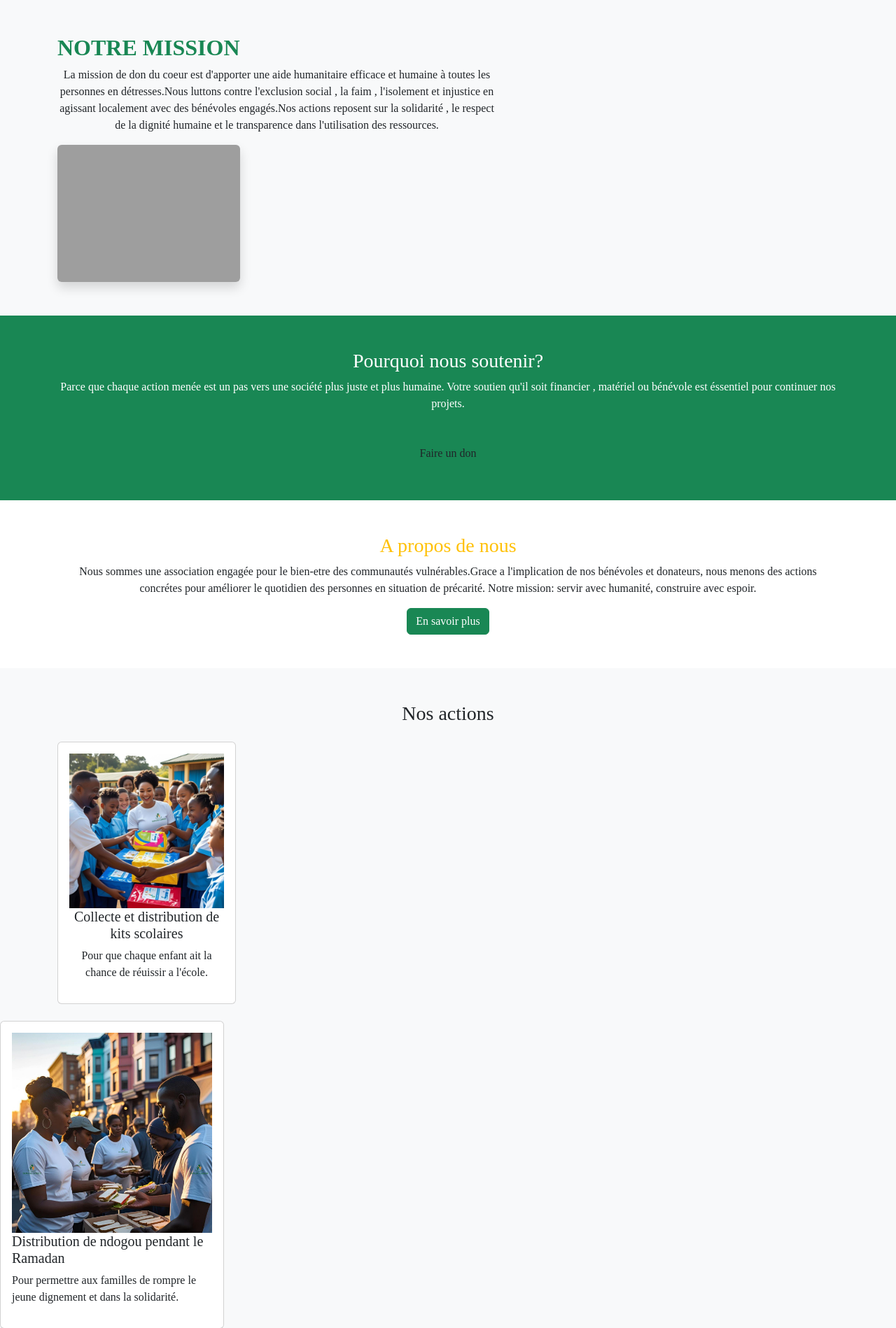
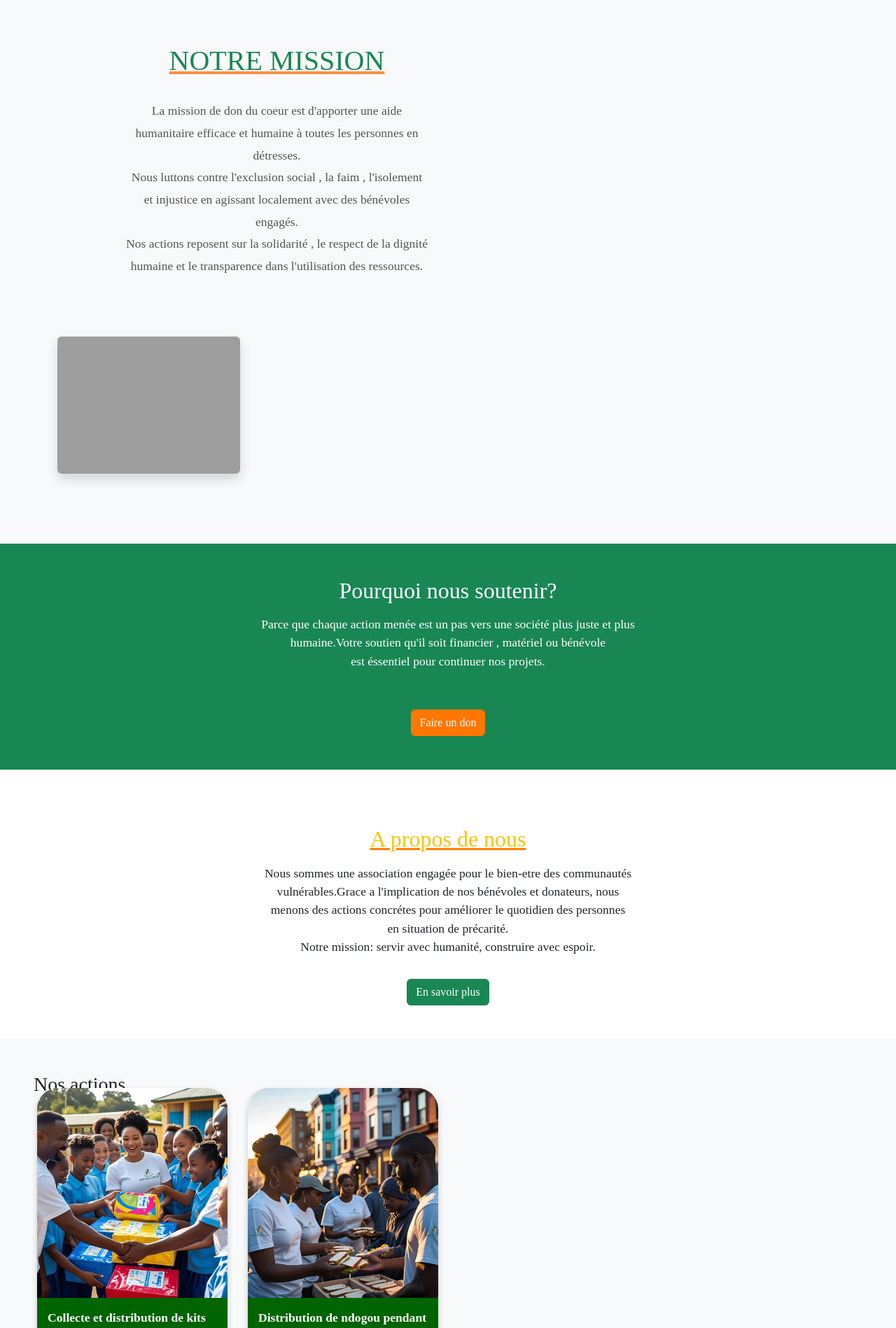
Before and after one commit to KanyC11/Memoire---E-social, a PHP site: page / in a window 1280 px wide. Shown: the part 1819-3717 px from the top of the page at 70% size. Run offline with PHP 8.4, Linux system fonts and the light colour scheme; grey boxes are pictures that could not be loaded.

Commit message:
Création de la page d-accueil

```diff
--- a/index.html
+++ b/index.html
@@ -65,7 +65,7 @@
                           des vêtements décents ou à une alimentation équilibrée. <br>
                           Face à cette réalité, nous lançons une grande opération <br>
                           de solidarité pour leur venir en aide</p>
-                       <a href="#" class="btn urgence-btn ">Je soutien ce projet</a>
+                       <a href="page-de-don.html" class="btn urgence-btn ">Je soutien ce projet</a>
                     </div>
                 </div>
                 </div>
@@ -76,8 +76,15 @@
                 <div class="container">
                     <div class="row align-items-center">
                         <div class="col-md-7 order-1">
-                    <h2 class="text-success fw-bold">NOTRE MISSION</h2>
-                    <P class="text-center">La mission de don du coeur est d'apporter une aide humanitaire efficace et humaine à toutes les personnes en détresses.Nous luttons contre l'exclusion social , la faim , l'isolement et injustice en agissant localement avec des bénévoles engagés.Nos actions reposent sur la solidarité , le respect de la dignité humaine et le transparence dans l'utilisation des ressources. </P>
+                    <h2 class="text-success ">NOTRE MISSION</h2>
+                    <P class="text-center">La mission de don du coeur est d'apporter une aide <br>
+                         humanitaire efficace et humaine à toutes les personnes en <br>
+                                                 détresses.<br>
+                        Nous luttons contre l'exclusion social , la faim , l'isolement  <br>
+                        et injustice en agissant localement avec des bénévoles <br>
+                                                 engagés. <br>
+                        Nos actions reposent sur la solidarité , le respect de la dignité<br>
+                         humaine et le transparence dans l'utilisation des ressources. </P>
                     <div class="col-md-5 order-2">
                     <img src="images/mission.jpg" alt="" class="img-fluid rounded shadow">
                     </div>
@@ -89,65 +96,74 @@
             <Section class="bg-success text-white py-5 text-center">
                 <div class="container">
                     <h3>Pourquoi nous soutenir?</h3>
-                    <p>Parce que chaque action menée est un pas vers une société plus juste et plus humaine.
-                       Votre soutien qu'il soit financier , matériel ou bénévole est éssentiel pour continuer nos projets.</p>
-                    <a href="#" class="btn btn-orange mt-4">Faire un don</a>
+                    <p>Parce que chaque action menée est un pas vers une société plus juste et plus <br>
+                           humaine.Votre soutien qu'il soit financier , matériel ou bénévole  <br>
+                                   est éssentiel pour continuer nos projets.</p>
+                    <a href="page-de-don.html" class="btn btn-orange mt-4">Faire un don</a>
                 </div>
             </Section>
             <!-- A PROPOS DE NOUS-->
             <section class="py-5">
                 <div class="container text-center">
                     <h3 class="text-warning">A propos de nous</h3>
-                    <p>Nous sommes une association engagée pour le bien-etre des communautés vulnérables.Grace a l'implication de nos bénévoles et donateurs, nous menons des actions concrétes pour améliorer le quotidien des personnes en situation de précarité. Notre mission: servir avec humanité, construire avec espoir.
-                    <div class=""></div></p>
+                    <p>Nous sommes une association engagée pour le bien-etre des communautés <br>
+                         vulnérables.Grace a l'implication de nos bénévoles et donateurs, nous <br>
+                        menons des actions concrétes pour améliorer le quotidien des personnes <br>
+                                           en situation de précarité. <br>
+                             Notre mission: servir avec humanité, construire avec espoir.
+                    </p>
                     <a href="#" class="btn btn-success">En savoir plus</a>
                 </div>
             </section>
             <!-- NOS ACTIONS -->
             <section class="py-5 bg-light">
-                <div class="container">
-                    <h3 class="text-center">Nos actions</h3>
-                    <div class="row text-center mt-4">
-                        <div class="col-md-3 mb-4">
-                            <div class="card">
-                                <div class="card-body">
-                                    <img src="images/kits-scolaire.jpg" alt="">
-                                    <h5>Collecte et distribution de kits scolaires</h5>
-                                    <p>Pour que chaque enfant ait la chance de réuissir a l'école.</p>
+                <div class="container-fluid px-5">
+                    <h3 class="section-titre">Nos actions</h3>
+                    <div class="row row-cols-1 row-cols-sm-2 row-cols-md-3 row-cols-lg-4 g-4">
+                        <div class="col">
+                            <div class="action-card">
+                                 <img src="images/kits-scolaire.jpg"  class="action-img" alt="">
+                                <div class="action-body">
+                                    <div class="action-title">Collecte et distribution de kits scolaires</div>
+                                    <div class="action-desc">Pour que chaque enfant ait la chance de réuissir a l'école.</div>
+                                </div>
+                            </div>
+                        </div>
+                        <div class="col">
+                            <div class="action-card">
+                                 <img src="images/distribution-ndogou.jpg" class="action-img" alt="">
+                                <div class="action-body">
+                                    <div class="action-title">Distribution de ndogou pendant le Ramadan</div>
+                                    <div class="action-desc">Pour permettre aux familles de rompre le jeune dignement et dans la solidarité.</div>
                                 </div>
                            </div>
                         </div>
                     </div>
-                </div>
-               <div class="col-md-3 mb-4">
-                            <div class="card">
-                                <div class="card-body">
-                                    <img src="images/distribution-ndogou.jpg" alt="">
-                                    <h5>Distribution de ndogou pendant le Ramadan</h5>
-                                    <p>Pour permettre aux familles de rompre le jeune dignement et dans la solidarité.</p>
+                     <div class="row row-cols-md-3 row-cols-lg-4 g-4">
+                         <div class="col">
+                            <div class="action-card">
+                                  <img src="images/set-setal.jpg" class="action-img" alt="">
+                                <div class="action-body">
+                                    <div class="action-title">Organisation d'une journée de Set Setal</div>
+                                    <div class="action-desc">Nous avons organisé une journée de nettoyage communautaire pour rendre notre quartier plus propre et agréable.</div>
                                 </div>
                              </div>
                          </div>
-                     <div class="col-md-3 mb-4">
-                            <div class="card">
-                                <div class="card-body">
-                                    <img src="images/set-setal.jpg" alt="">
-                                    <h5>Organisation d'une journée de Set Setal</h5>
-                                    <p>Nous avons organisé une journée de nettoyage communautaire pour rendre notre quartier plus propre et agréable.</p>
+                        <div class="col">
+                            <div class="action-card">
+                                  <img src="images/don-de-sang.jpg" class="action-img" alt="">
+                                <div class="action-body">
+                                    <div class="action-title">Organisation de dons de sang</div>
+                                    <div class="action-desc">En collaboration avec des structures sanitaires comme la Croix-Rouge et les hopitaux.</div>
                                 </div>
-                           </div>
-                    </div>
-                     <div class="col-md-3 mb-4">
-                            <div class="card">
-                                <div class="card-body">
-                                    <img src="images/don-de-sang.jpg" alt="">
-                                    <h5>Organisation de dons de sang</h5>
-                                    <p>En collaboration avec des structures sanitaires comme la Croix-Rouge et les hopitaux.</p>
                            </div>
                         </div>
                         </div>
                         <div class="text-center">
                           <a href="#" class="btn btn-success">En savoir plus</a>
+                         </div>
+
+
                 </div>
                </div>
             </section>
--- a/style.css
+++ b/style.css
@@ -93,10 +93,10 @@ body{
       text-align: center;
       margin-bottom: 2rem;
       text-decoration: underline;
-      text-decoration-color: #ff8c42;
+      text-decoration-color: #ff7f00;
     }
     .urgence-container{
-      background-color: #00561b;
+      background-color: #2d5a27;
       grid-template-columns: 1fr 1fr;
       display: grid;
       flex-wrap: wrap;
@@ -112,7 +112,7 @@ body{
      border-radius: 10px;
     }
     .urgence-title{
-      color: #ff7700;
+      color: #ff7f00;
       font-weight: bold;
       font-size: 1.3rem;
       text-decoration: underline;
@@ -142,6 +142,117 @@ body{
       background-color: #e06600;
     }
       <!-- MISSION -- >
+    .container{
+      display: grid;
+       grid-template-columns: 1fr 1fr;
+       gap: 3rem;
+       text-align: center;
+       ;
+    }
+    .order-1{
+      font-size: 1.1rem;
+      line-height: 1.8;
+      color: #555;
+    }
+    .text-success{
+      color: #2d5a27;
+      font-size: 2.5rem;
+      text-align: center;
+      margin-bottom: 2rem;
+      text-decoration: underline;
+      text-decoration-color: #ff8c42;
+      text-align: center;
+    }
+    .order-2{
+      height: 300px;
+      display: flex;
+      align-items: center;
+      justify-content: center;
+      color: #999;
+    }
+     <!-- POURQUOI NOUS SOUTENIR -- >
+     .container{
+      padding: 3rem 0;
+      background: #2d5a27;
+      color: white;
+      text-align: center;
+     }
+     .container h3{
+      font-size: 2rem;
+      margin-bottom: 1rem;
+     }
+     .container p{
+      font-size: 1.1rem;
+      margin-bottom: 2rem;
+      max-width: 800px;
+      margin-left: auto;
+      margin-right: auto;
+     }
+     .btn-orange{
+      background: #ff7700;
+      color: white;
+     }
+      <!-- A PROPOS DE NOUS-->
+      .container{
+        padding: 4rem 0;
+        background: #f8f9fa;
+        text-align: center;
+        max-width: 800px;
+        margin: 0 auto;
+        border-radius: 15px;
+        box-shadow: 0 5px 15px rgba(0, 0, 0, 0.1);
+      }
+      .text-warning{
+        color: #ff7f00;
+        margin-top: 2rem;
+        font-size: 2.5rem;
+        text-decoration: underline;
+        text-decoration-color: #ff7f00;
+      }
+       <!-- NOS ACTIONS -- >
+       .section-titre{
+        color: #ff7f00;
+        font-weight: bold;
+        font-size: 2rem;
+        text-align: center;
+        text-decoration: underline;
+        text-decoration-color: #ff7f00;
+        text-underline-offset: 6px;
+        margin: 40px 0;
+       }
+       .action-card{
+        border-radius: 30px;
+        box-shadow: 0 4px 8px rgba(0, 0, 0, 0.2);
+        overflow: hidden;
+        background-color: white;
+        height: 100%;
+        display: flex;
+        flex-direction: column;
+       }
+       .action-img{
+        width: 100%;
+        height: 300px;
+        object-fit: cover;
+       }
+       .action-body{
+        background-color: #006400;
+        color: white;
+        padding: 15px;
+        flex-grow: 1;
+        display: flex;
+        flex-direction: column;
+        justify-content: space-between;
+       }
+       .action-title{
+        font-weight: bold;
+        font-size: 1.1rem;
+        margin-bottom: 5px;
+       }
+       .action-desc{
+        font-size: 0.95rem;
+        color: #e6e6e6;
+       }
+
 
 
 
```
Lines whose indentation alone changed are shown as unchanged.
